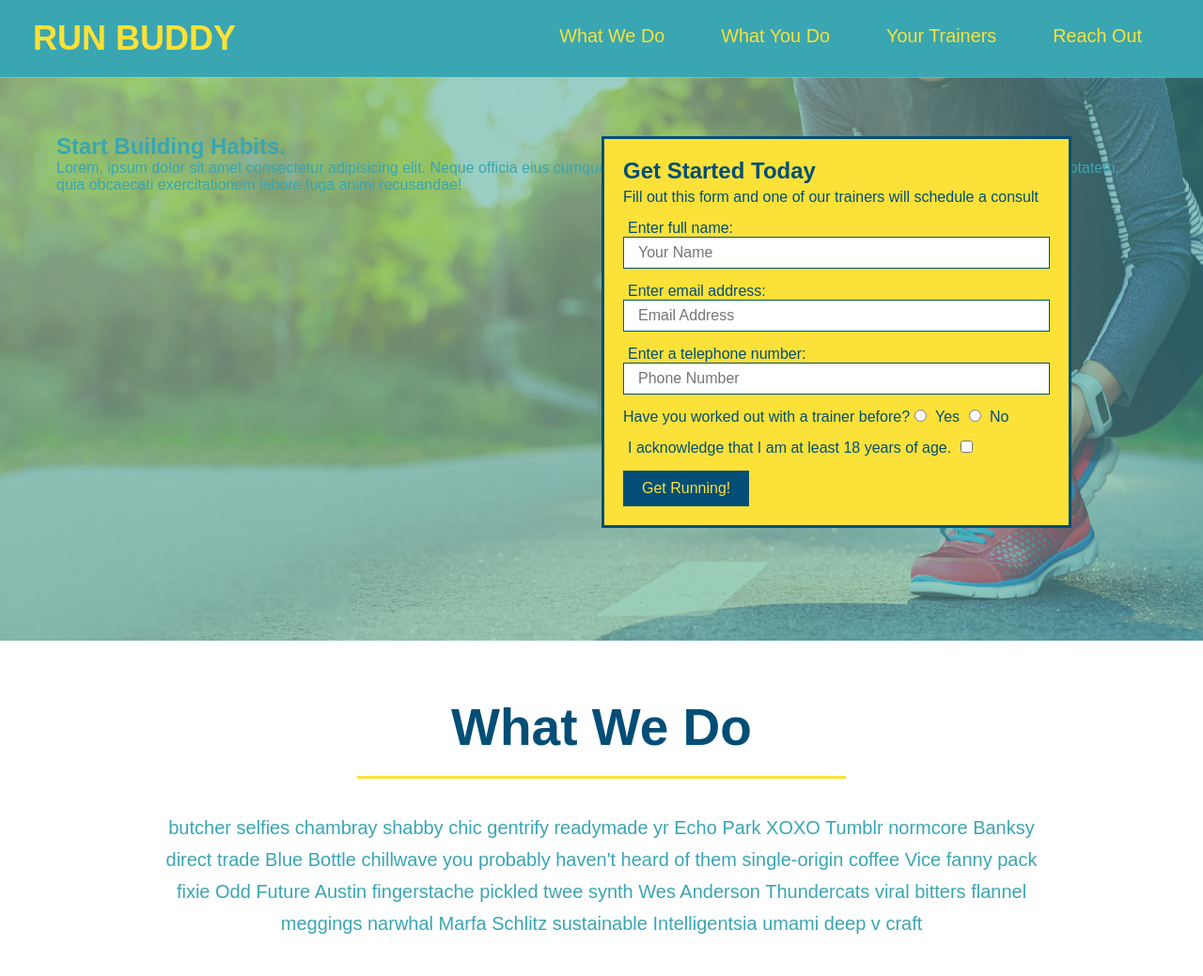
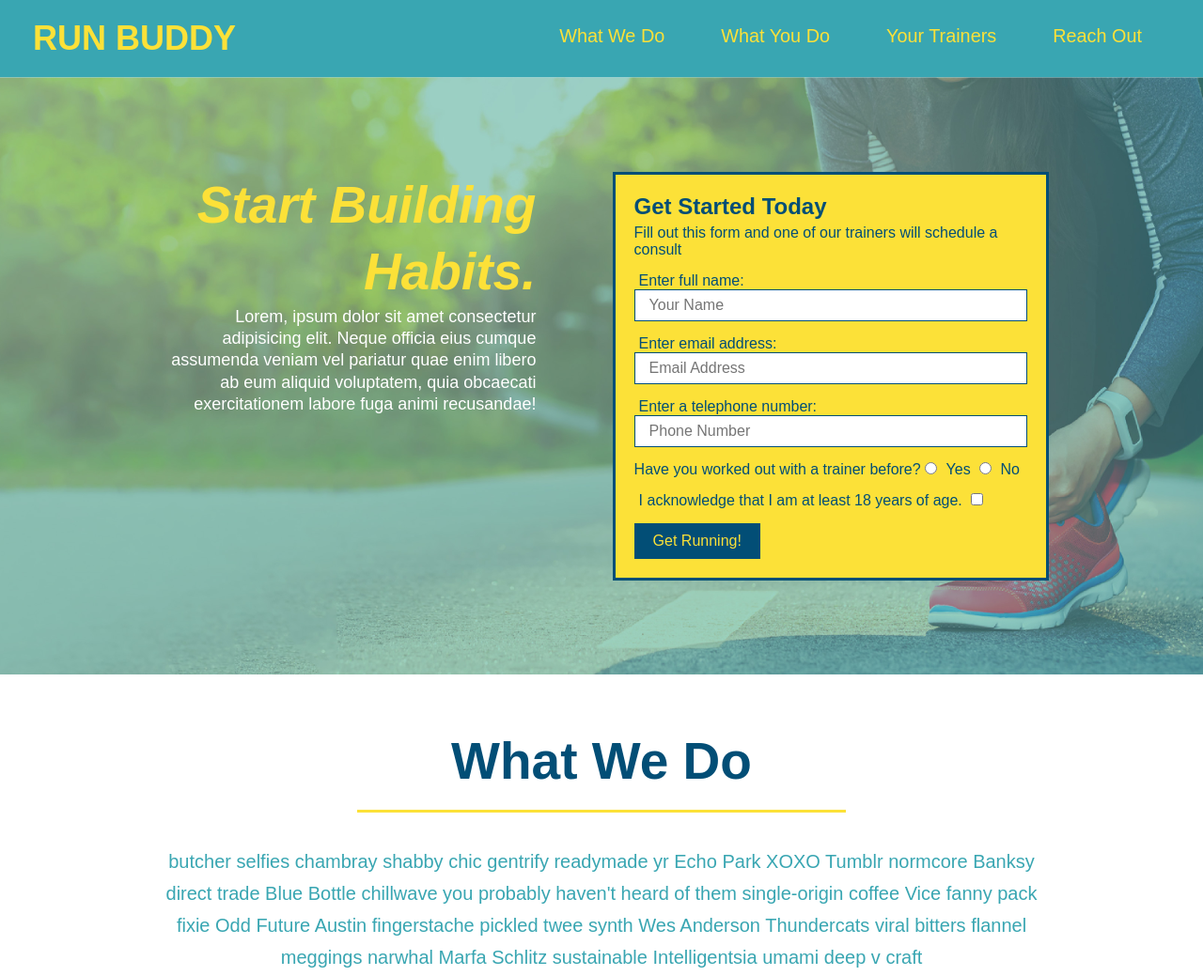
Before and after one commit to JJP512/run-buddy, a plain HTML site: page index.html in a window 1280 px wide. Shown: the top 1039 px of the page at 94% size. Drawn offline with Linux system fonts and the light colour scheme.

Commit message:
add flexbox to the hero

```diff
--- a/assets/css/style.css
+++ b/assets/css/style.css
@@ -48,21 +48,24 @@
     font-size: 1.55vw;
 }
 
+/* Apply style to the Footer */
+
 footer {
     background: #fce138;
     width: 100%;
     padding: 40px 35px;
+    display: flex;
+    justify-content: space-between;
+    flex-wrap: wrap;
 }
 
 footer h2 {
-    display: inline;
     color: #024e76;
     font-size: 30px;
     margin: 0;
 }
 
 footer div {
-    float: right;
     line-height: 1.5;
     text-align: right;
 }
@@ -78,22 +81,35 @@
 /* Hero Style Start */
 .hero {
     background-image: url("../images/hero-bg.jpg");
-    height: 600px;
     background-size: cover;
     background-position: center;
-    position: relative;
+    display: flex;
+    justify-content: center;
+    flex-wrap: wrap;
 }
-/* Hero Style End */
+
+.hero-cta {
+    width: 35%;
+    text-align: right;
+    margin: 3.5%;
+    color: #fff;
+    font-size: 18px;
+    line-height: 1.3;
+}
+
+.hero-cta h2 {
+    font-style: italic;
+    font-size: 55px;
+    color: #fce138;
+}
 
 .hero-form {
     color: #024e76;
     background-color: #fce138;
     padding: 20px;
-    width: 500px;
     border: solid 3px #024e76;
-    position: absolute;
-    bottom: 120px;
-    right: 140px;
+    width: 40%;
+    margin: 3.5%;
 }
 
 .hero-form p {
```
